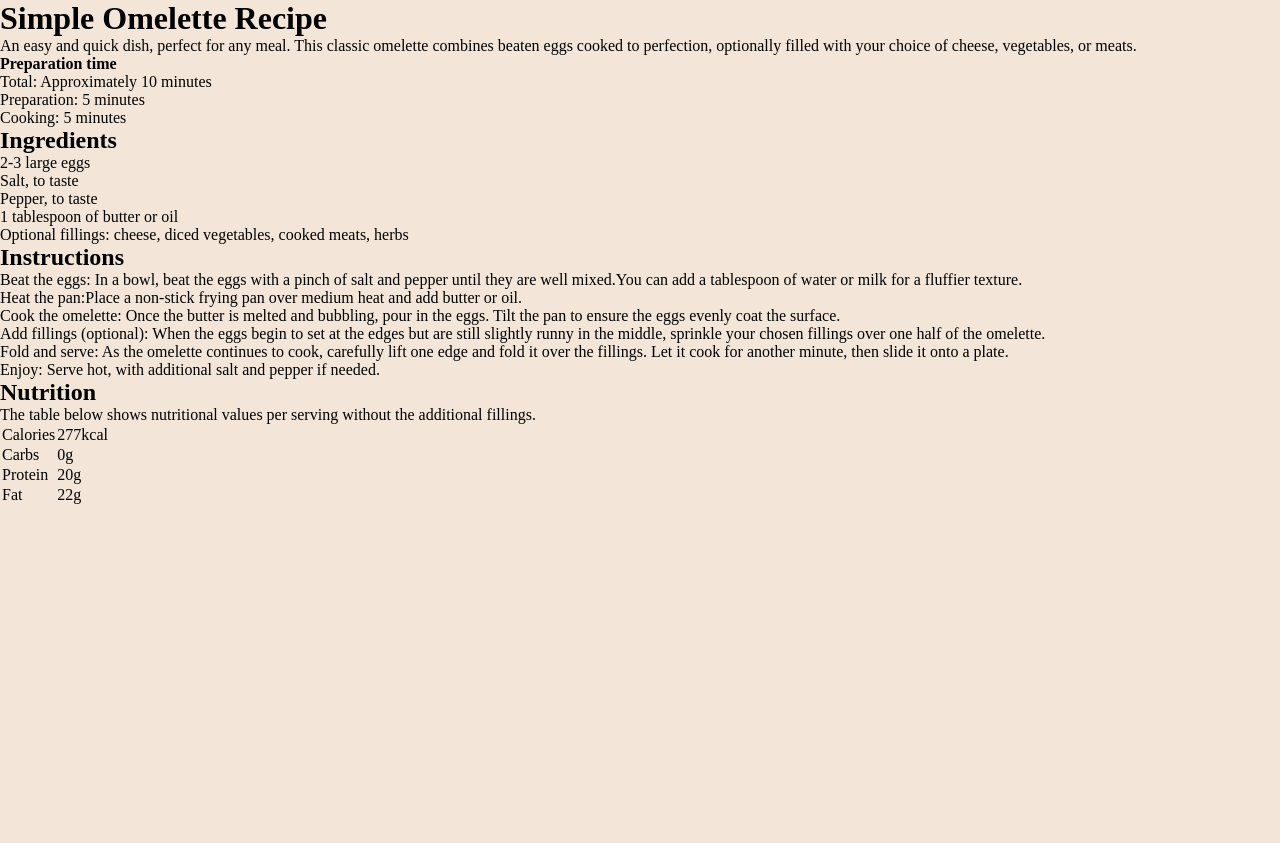
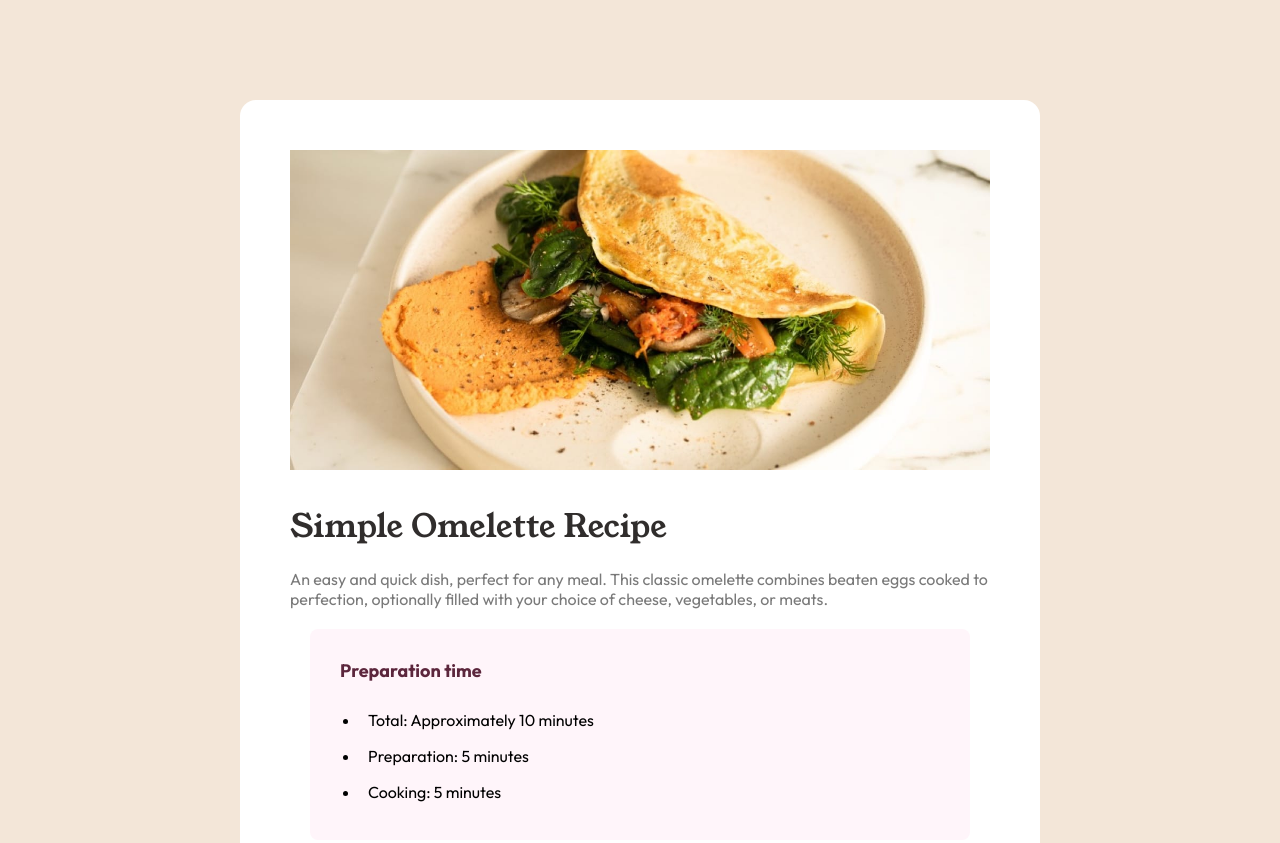
Before and after one commit to chishticodes/fem-recipe-page-main, a plain HTML site: page index.html in a window 1280 px wide. Shown: the top 843 px of the page. Before the commit the page ends 800 px from the top, so only its background shows below. Drawn offline with Linux system fonts and the light colour scheme.

Commit message:
all the page is styled except the table on the bottom

```diff
--- a/index.html
+++ b/index.html
@@ -3,6 +3,9 @@
 <head>
   <meta charset="UTF-8">
   <meta name="viewport" content="width=device-width, initial-scale=1.0"> <!-- displays site properly based on user's device -->
+  <link rel="preconnect" href="https://fonts.googleapis.com">
+<link rel="preconnect" href="https://fonts.gstatic.com" crossorigin>
+<link href="https://fonts.googleapis.com/css2?family=Outfit:wght@100..900&family=Young+Serif&display=swap" rel="stylesheet">
 
   <link rel="icon" type="image/png" sizes="32x32" href="./assets/images/favicon-32x32.png">
 
@@ -13,9 +16,10 @@
 </head>
 <body>
 <div class="container">
- <h1 class="main-heading">Simple Omelette Recipe</h1>
+  <img src="./assets/images/image-omelette.jpeg" alt="omelette">
+ <h1 class="main-heading accent-font">Simple Omelette Recipe</h1>
 
-  <p>
+  <p calss="reg-font">
     An easy and quick dish, perfect for any meal. This classic omelette combines beaten eggs cooked
   to perfection, optionally filled with your choice of cheese, vegetables, or meats.
   </p>
@@ -40,12 +44,12 @@
 
   <h2>Instructions</h2>
   <ol>
-    <li><span>Beat the eggs:</span> In a bowl, beat the eggs with a pinch of salt and pepper until they are well mixed.You can add a tablespoon of water or milk for a fluffier texture.</li>
-    <li><span>Heat the pan:</span>Place a non-stick frying pan over medium heat and add butter or oil.</li>
-    <li><span>Cook the omelette:</span> Once the butter is melted and bubbling, pour in the eggs. Tilt the pan to ensure the eggs evenly coat the surface.</li>
-    <li><span>Add fillings (optional):</span> When the eggs begin to set at the edges but are still slightly runny in the middle, sprinkle your chosen fillings over one half of the omelette.</li>
-    <li><span>Fold and serve:</span> As the omelette continues to cook, carefully lift one edge and fold it over the fillings. Let it cook for another minute, then slide it onto a plate.</li>
-    <li><span>Enjoy:</span> Serve hot, with additional salt and pepper if needed.</li>
+    <li><strong>Beat the eggs:</strong> In a bowl, beat the eggs with a pinch of salt and pepper until they are well mixed.You can add a tablespoon of water or milk for a fluffier texture.</li>
+    <li><strong>Heat the pan:</strong>Place a non-stick frying pan over medium heat and add butter or oil.</li>
+    <li><strong>Cook the omelette:</strong> Once the butter is melted and bubbling, pour in the eggs. Tilt the pan to ensure the eggs evenly coat the surface.</li>
+    <li><strong>Add fillings (optional):</strong> When the eggs begin to set at the edges but are still slightly runny in the middle, sprinkle your chosen fillings over one half of the omelette.</li>
+    <li><strong>Fold and serve:</strong> As the omelette continues to cook, carefully lift one edge and fold it over the fillings. Let it cook for another minute, then slide it onto a plate.</li>
+    <li><strong>Enjoy:</strong> Serve hot, with additional salt and pepper if needed.</li>
   </ol>
 
   <h2>Nutrition</h2>
--- a/style.css
+++ b/style.css
@@ -8,4 +8,107 @@
 
 body{
    background-color: hsl(30, 54%, 90%);
+   display: flex;
+   justify-content: center;
+   align-items: center;
 }
+
+.container{
+    width: 800px;
+    margin: 100px 0;
+    background-color: hsl(0, 0%, 100%);
+    padding: 50px;
+    border-radius: 16px;
+}
+
+img{
+    width: 700px;
+    margin-bottom: 30px;
+}
+
+.reg-font{
+  font-family: "Outfit", sans-serif;
+  font-optical-sizing: auto;
+    font-style: normal;
+    font-weight: 700;
+}
+
+.accent-font{
+    font-family: "Young Serif", serif;
+    font-weight: 400;
+    font-style: normal;
+}
+
+.main-heading{
+    color: hsl(24, 5%, 18%);
+    margin-bottom: 20px;
+}
+
+.container p{
+    color:#797979;
+    font-size: 16px;
+    font-family: "Outfit", sans-serif;
+    font-weight: 400;
+    margin-bottom: 20px;
+}
+
+.prep-container{
+    background:hsl(330, 100%, 98%);
+    padding: 30px;
+    border-radius: 8px;
+    margin: 20px;
+}
+
+.prep-container h4{
+    font-family: "Outfit", sans-serif;
+    color: #5c263c;
+    font-size: 18px;
+    margin-bottom: 20px;
+}
+.prep-container ul{
+    padding-left: 50px;
+}
+
+.prep-container ul li{
+    font-family: "Outfit",sans-serif;
+    font-size: 16px;
+    padding: 8px;
+}
+
+.container h2{
+    color: #7f4f44;
+    font-family: "Young Serif", serif;
+    font-weight: 400;
+    margin: 20px auto;
+}
+
+.container ul{
+    padding-left : 20px;
+}
+
+.container ul li{
+    padding: 8px;
+    font-family: "Outfit",sans-serif;
+    font-size: 16px;
+}
+
+.container ol{
+    padding-left: 20px ;
+    font-family: "Outfit", sans-serif;
+    counter-reset: item;
+}
+
+.container ol li{
+    padding: 8px;
+    font-family: "Outfit",sans-serif;
+    display: block;
+}
+
+ol li:before {
+    content: counter(item) ". ";
+    counter-increment: item;
+    color: #7f4f44;
+}
+.container ol li strong{
+    color:hsl(24, 5%, 18%)
+}
```
